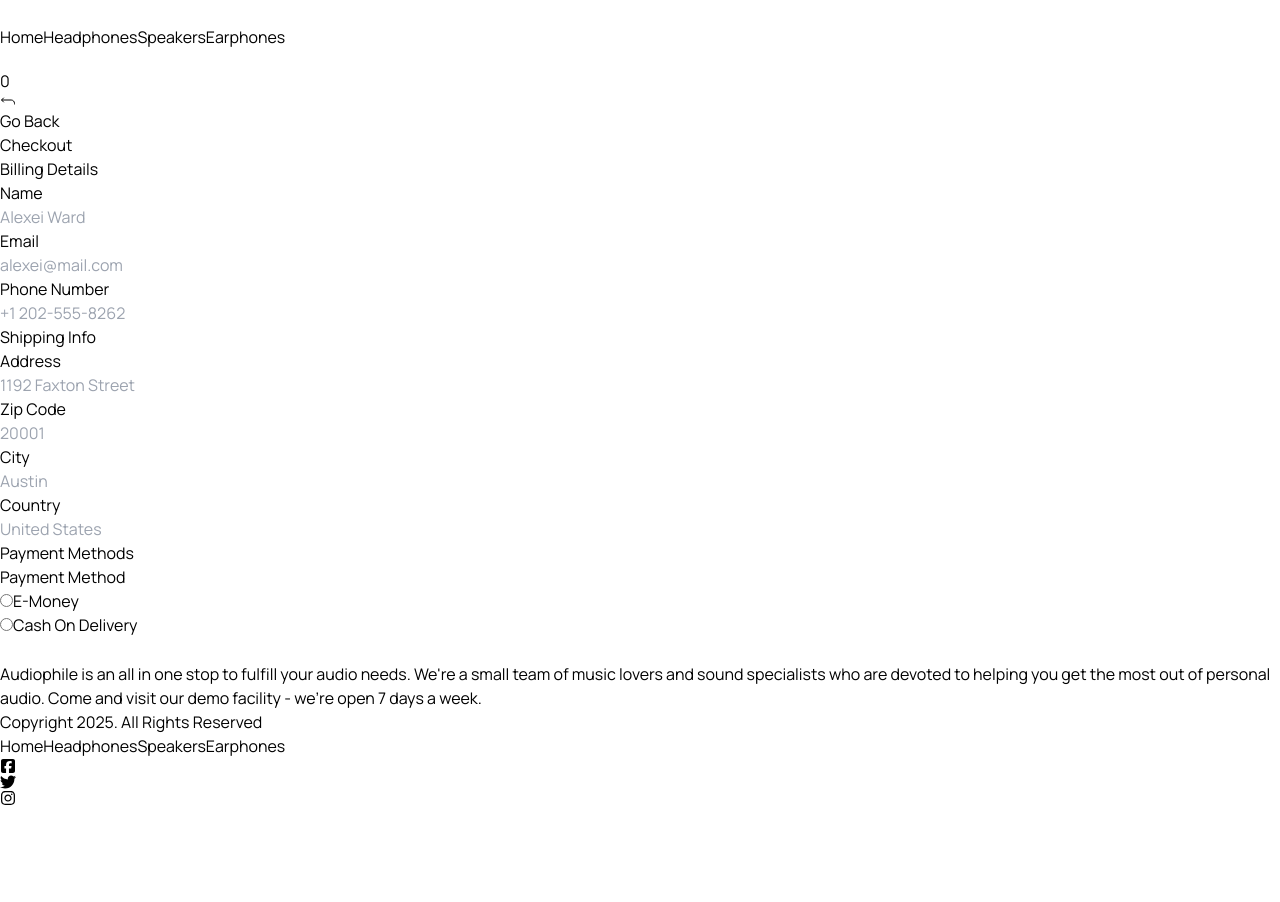
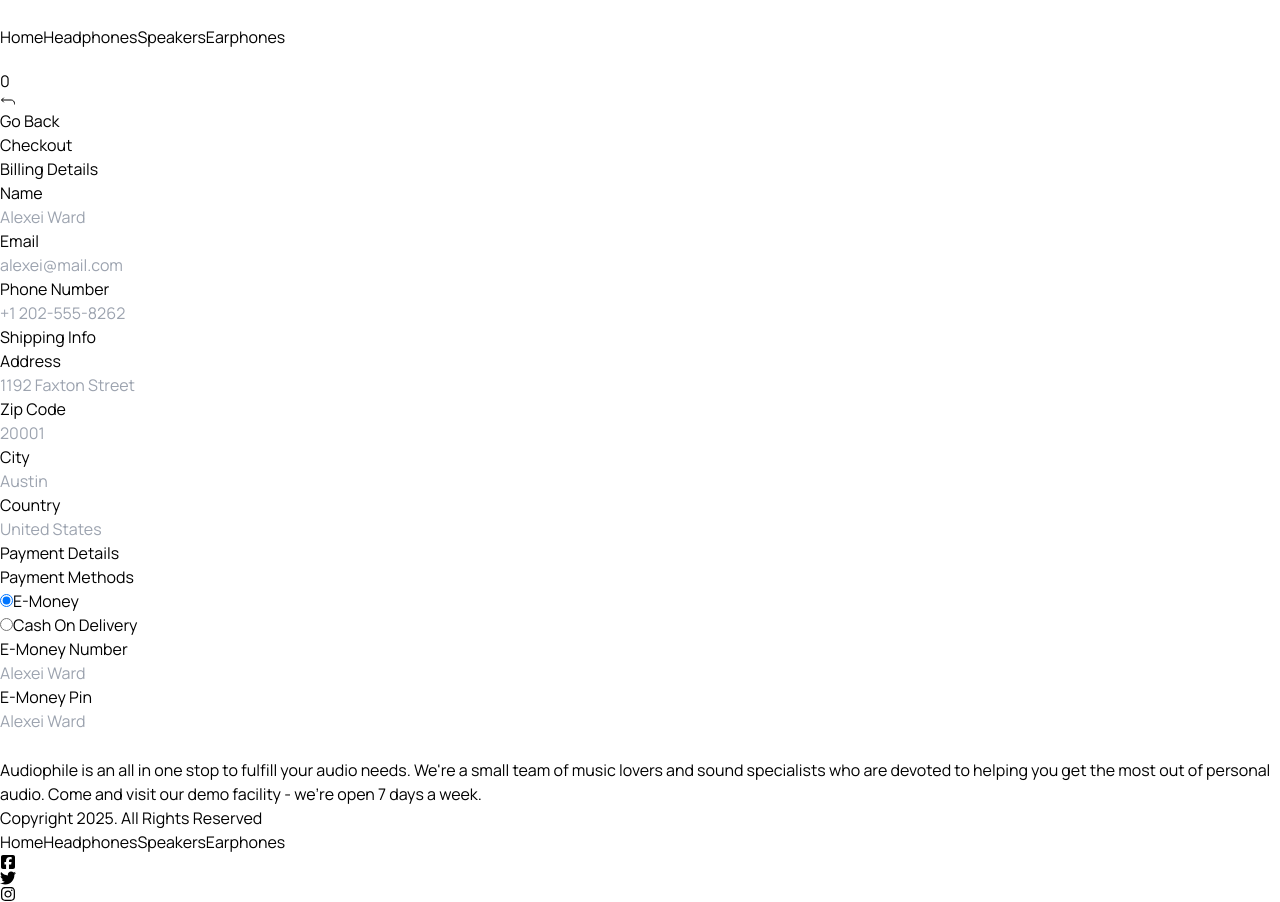
Before and after one commit to SajeedAninda/Audiophile-Ecommerce-Website, a React (Vite) app: page /checkout in a window 1280 px wide. Before the commit the page ends 806 px from the top, so only its background shows below. Built offline with nearby package versions, Linux system fonts and the light colour scheme.

Commit message:
Added condtional divs based on radio buttons

```diff
--- a/src/Components/Checkout/Checkout.jsx
+++ b/src/Components/Checkout/Checkout.jsx
@@ -1,9 +1,12 @@
-import React from 'react'
+import React, { useState } from 'react'
 import { IoReturnUpBack } from 'react-icons/io5'
+import checkoutImg from '../../assets/images/checkout/icon-cash-on-delivery.svg'
 
 const Checkout = () => {
+  const [selectedPaymentMethod, setSelectedPaymentMethod] = useState('eMoney')
+
   return (
-    <div className='bg-[#f1f1f180] pt-10'>
+    <div className='bg-[#f1f1f180] pt-10 pb-24'>
       <div className='w-[100%] lg:w-[1130px] mx-auto'>
         <button
           onClick={() => {
@@ -16,7 +19,7 @@ const Checkout = () => {
         </button>
 
         <div className='mainDiv flex gap-10 justify-between items-center mt-6'>
-          <div className='formDiv w-[75%] bg-white rounded-xl py-8 px-12'>
+          <div className='formDiv w-[75%] bg-white rounded-xl py-12 px-12'>
             <h2 className='uppercase text-[#191919] font-bold text-[28px]'>
               Checkout
             </h2>
@@ -160,45 +163,67 @@ const Checkout = () => {
               </div>
             </div>
 
-            {/* PAYMENT DETAILS  */}
-            <div>
+            {/* PAYMENT DETAILS */}
             <div className='paymentDetails mt-6'>
-                <p className='text-[#d87d4a] text-[14px] font-bold uppercase'>
-                  Payment Methods
+              <p className='text-[#d87d4a] text-[14px] font-bold uppercase mt-3'>
+                Payment Details
               </p>
-                <div className='mt-3 flex justify-between gap-6'>
+              <div className='flex justify-between gap-10 mt-3'>
                 <div className='flex-1'>
                   <p className='text-[#191919] text-[13px] font-bold'>
-                      Payment Method
+                    Payment Methods
                   </p>
                 </div>
 
                 <div className='flex-1'>
-                    <div className='flex items-center gap-3  border border-[#0000003f] focus:outline-none focus:ring-2 focus:ring-[#d87d4a] py-4 px-3 rounded-lg'>
+                  <div className='mt-3'>
+                    {/* E-Money */}
+                    <div
+                      className={`flex items-center gap-3 border py-4 px-3 rounded-lg cursor-pointer ${
+                        selectedPaymentMethod === 'eMoney'
+                          ? 'border-[#d87d4a]'
+                          : 'border-[#0000003f]'
+                      }`}
+                      onClick={() => setSelectedPaymentMethod('eMoney')}
+                    >
                       <input
                         id='eMoney'
                         name='paymentMethod'
                         type='radio'
                         className='w-5 h-5 accent-[#d87d4a]'
+                        checked={selectedPaymentMethod === 'eMoney'}
+                        onChange={() => setSelectedPaymentMethod('eMoney')}
                       />
                       <label
                         htmlFor='eMoney'
-                        className='text-[#191919] text-[13px] font-bold'
+                        className='text-[#191919] text-[13px] font-bold cursor-pointer'
                       >
                         E-Money
                       </label>
                     </div>
 
-                    <div className='flex items-center gap-3 mt-3 border border-[#0000003f] focus:outline-none focus:ring-2 focus:ring-[#d87d4a] py-4 px-3 rounded-lg'>
+                    {/* Cash On Delivery */}
+                    <div
+                      className={`flex items-center gap-3 mt-3 border py-4 px-3 rounded-lg cursor-pointer ${
+                        selectedPaymentMethod === 'cashOnDelivery'
+                          ? 'border-[#d87d4a]'
+                          : 'border-[#0000003f]'
+                      }`}
+                      onClick={() => setSelectedPaymentMethod('cashOnDelivery')}
+                    >
                       <input
                         id='cashOnDelivery'
                         name='paymentMethod'
                         type='radio'
                         className='w-5 h-5 accent-[#d87d4a]'
+                        checked={selectedPaymentMethod === 'cashOnDelivery'}
+                        onChange={() =>
+                          setSelectedPaymentMethod('cashOnDelivery')
+                        }
                       />
                       <label
                         htmlFor='cashOnDelivery'
-                        className='text-[#191919] text-[13px] font-bold'
+                        className='text-[#191919] text-[13px] font-bold cursor-pointer'
                       >
                         Cash On Delivery
                       </label>
@@ -206,6 +231,55 @@ const Checkout = () => {
                   </div>
                 </div>
               </div>
+
+              {selectedPaymentMethod === 'eMoney' && (
+                <div className='conditionalDiv mt-10 flex justify-between items-center gap-6'>
+                  {/* e-MoneyNumber & e-MoneyPin  */}
+                  <div className='flex-1'>
+                    <label
+                      htmlFor='eMoneyNumber'
+                      className='text-[#191919] text-[13px] font-bold'
+                    >
+                      E-Money Number
+                    </label>
+                    <br />
+                    <input
+                      name='eMoneyNumber'
+                      type='number'
+                      className='mt-2 w-full px-4 py-4 rounded-lg border border-[#0000003f] placeholder:text-[#00000080] placeholder:font-bold placeholder:text-[13px] text-[#191919] text-[13px] font-bold focus:outline-none focus:border focus:border-[#d87d4a]'
+                      placeholder='Alexei Ward'
+                    />
+                  </div>
+
+                  <div className='flex-1'>
+                    <label
+                      htmlFor='eMoneyPin'
+                      className='text-[#191919] text-[13px] font-bold'
+                    >
+                      E-Money Pin
+                    </label>
+                    <br />
+                    <input
+                      name='eMoneyPin'
+                      type='number'
+                      className='mt-2 w-full px-4 py-4 rounded-lg border border-[#0000003f] placeholder:text-[#00000080] placeholder:font-bold placeholder:text-[13px] text-[#191919] text-[13px] font-bold focus:outline-none focus:border focus:border-[#d87d4a]'
+                      placeholder='Alexei Ward'
+                    />
+                  </div>
+                </div>
+              )}
+
+              {selectedPaymentMethod === 'cashOnDelivery' && (
+                <div className='conditionalDiv2 mt-10 flex justify-between items-center gap-4'>
+                  <img src={checkoutImg} alt='' />
+                  <p className='text-[16px] font-semibold text-[#00000080]'>
+                    The ‘Cash on Delivery’ option enables you to pay in cash
+                    when our delivery courier arrives at your residence. Just
+                    make sure your address is correct so that your order will
+                    not be cancelled.
+                  </p>
+                </div>
+              )}
             </div>
           </div>
         </div>
```
Lines whose indentation alone changed are shown as unchanged.
